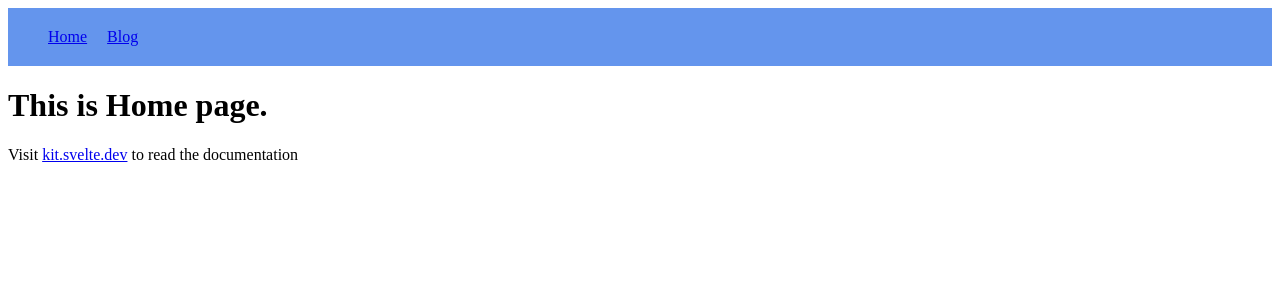
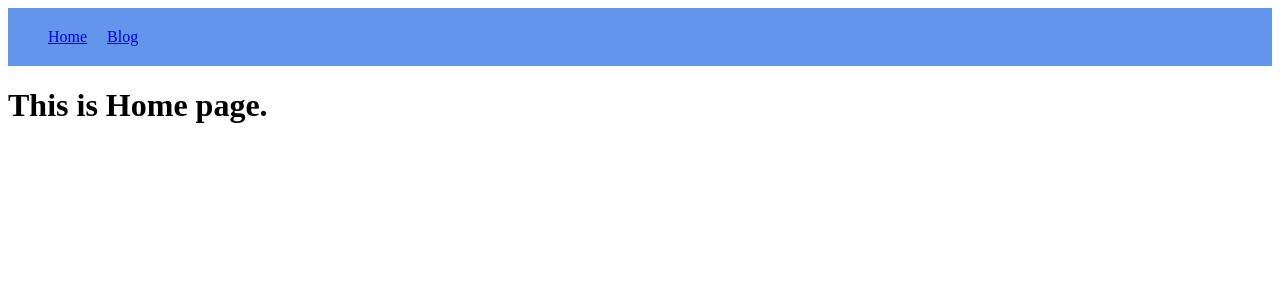
Before and after one commit to redfe/sveltekit-verify, a SvelteKit app: page / in a window 1280 px wide. Shown: the top 300 px of the page. Built offline with nearby package versions, Linux system fonts and the light colour scheme.

Commit message:
不要な文言を削除

```diff
--- a/src/routes/+page.svelte
+++ b/src/routes/+page.svelte
@@ -1,2 +1 @@
 <h1>This is Home page.</h1>
-<p>Visit <a href="https://kit.svelte.dev">kit.svelte.dev</a> to read the documentation</p>
```
